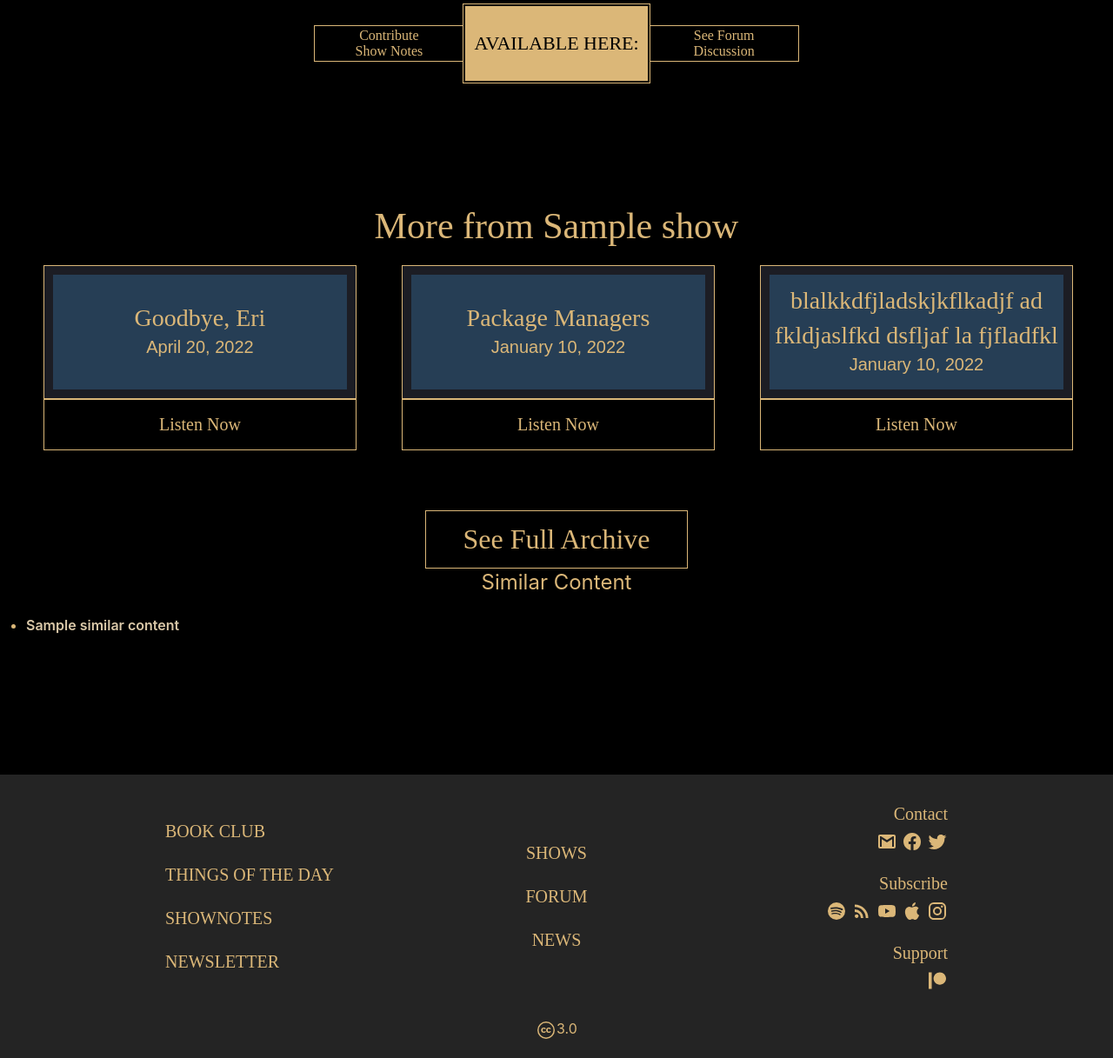
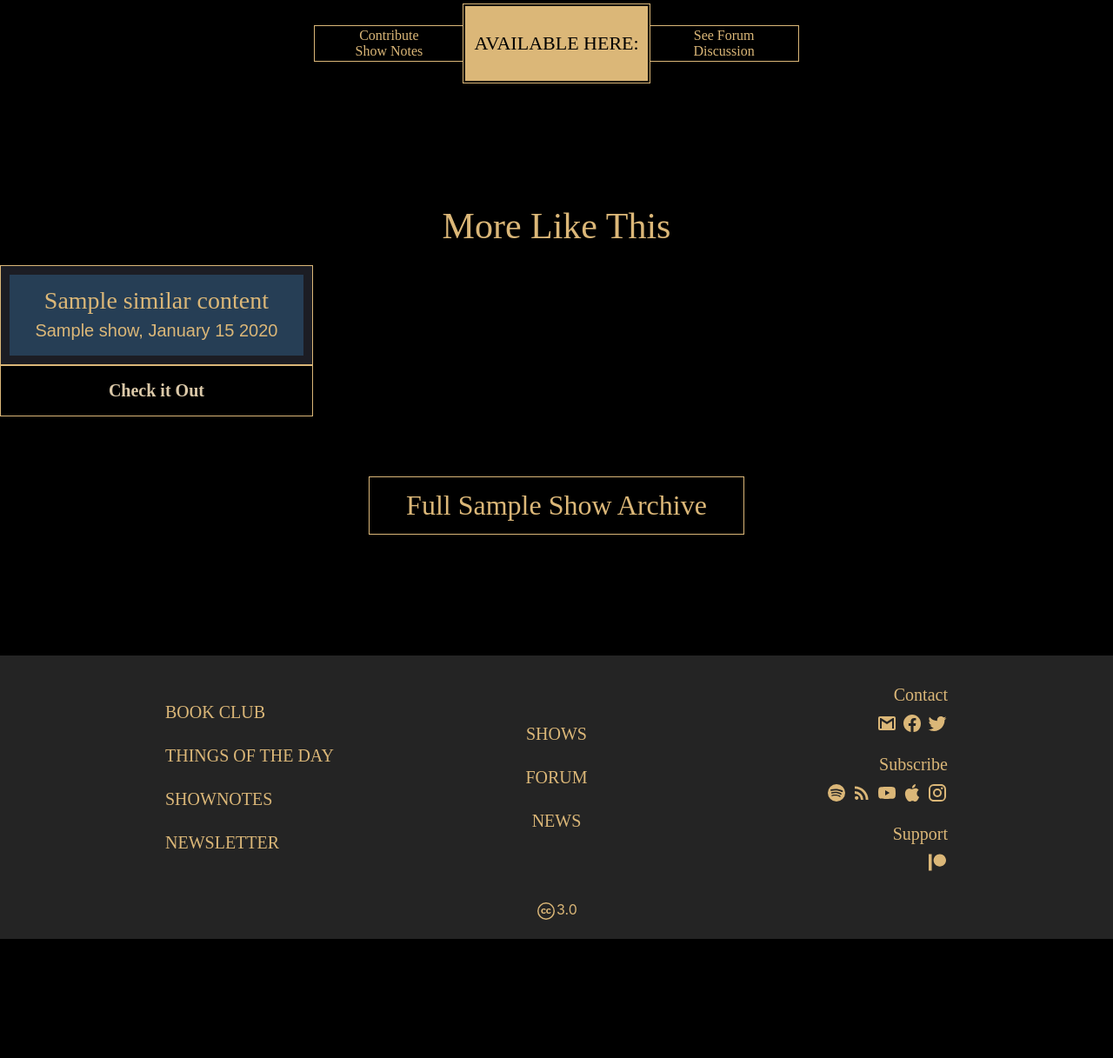
Before and after one commit to Apreche/frontrowcrew, a Django app: template shows/templates/shows/content_detail.html in a window 1280 px wide. Shown: the part 918-2135 px from the top of the page at 87% size. After the commit the page ends 1998 px from the top, so only its background shows below. Run offline with Django 3.2, Linux system fonts and the light colour scheme; tables that the repository leaves empty hold one stand-in row (values such as "Sample post"); the template is opened without the code that fills it: values that come from a table or form of the project are taken from there, most other values are stand-ins (such as "Sample title", 1, 10 or a date in 2020); grey boxes marked "Sample" are stand-in pictures; parts of the project's set-up code (start-up, migrations or seed data) failed here and were passed over.

Commit message:
Similar content section now dynamically populated and style. Button for full archive now includes show name.

```diff
--- a/shows/templates/shows/content_detail.html
+++ b/shows/templates/shows/content_detail.html
@@ -61,54 +61,34 @@
     </div>
     <button class="uk-button btn-primary primary-right">See Forum Discussion</button>
 </div>
-<div class="uk-section more-from-section">
-    <h1>More from {{ content.show.title }}</h1>
-    <div class="uk-container uk-child-width-1-3 more-from-container" uk-grid uk-height-match="target: .card-wrapper">
-        <div class="uk-card more-from-card">
-            <div class="uk-card-body">
-                <div class="card-wrapper">
-                    <h4>Goodbye, Eri</h4>
-                    <h5>April 20, 2022</h5>
+{% if similar_content %}
+<div class="uk-section">
+    <h1>More Like This</h1>
+    <ul class="uk-container uk-child-width-1-3 similar-content-container" uk-grid uk-height-match="target: .card-wrapper">
+    {% for similar_content in similar_content|slice:"3"%}
+        <li>
+            <div class="uk-card similar-content-card">
+                <div class="uk-card-body">
+                    <div class="card-wrapper">
+                        <div class="similar-title-wrapper">
+                            <h4>{{ similar_content.title }}</h4>
+                        </div>
+                        <h5>{{ similar_content.show.title }}, {{ similar_content.creation_time|date:"F j Y" }}</h5>
+                    </div>
+                </div>
+                <div class="uk-card-footer">
+                    <button class="uk-button btn-primary">
+                        <a class="a-btn a-btn-similar" href="{% url "content-detail" similar_content.show.slug similar_content.catalog_number similar_content.slug %}">Check it Out</a>
+                    </button>
                 </div>
             </div>
-            <div class="uk-card-footer">
-                <button class="uk-button btn-primary">Listen Now</button>
-            </div>
-        </div>
-        <div class="uk-card more-from-card">
-            <div class="uk-card-body">
-                <div class="card-wrapper">
-                    <h4>Package Managers</h4>
-                    <h5>January 10, 2022</h5>
-                </div>
-            </div>
-            <div class="uk-card-footer">
-                <button class="uk-button btn-primary">Listen Now</button>
-            </div>
-        </div>
-        <div class="uk-card more-from-card">
-            <div class="uk-card-body">
-                <div class="card-wrapper">
-                    <h4>blalkkdfjladskjkflkadjf ad fkldjaslfkd dsfljaf la fjfladfkl </h4>
-                    <h5>January 10, 2022</h5>
-                </div>
-            </div>
-            <div class="uk-card-footer">
-                <button class="uk-button btn-primary">Listen Now</button>
-            </div>
-        </div>
-    </div>
+        </li>
+    {% endfor %}
+    </ul>
+{% endif %}
 </div>
     <button class="uk-button btn-primary btn-content-archive">
-    <a class = "a-button" href="{% url "show-detail" content.show.slug %}"><h2>See Full Archive</h2></a>
+        <a class = "a-btn" href="{% url "show-detail" content.show.slug %}"><h2>Full {{ content.show.title }} Archive</h2></a>
     </button>
-{% if similar_content %}
-<h3>Similar Content</h3>
-<ul>
-{% for similar_content in similar_content %}
-    <li><a href="{% url "content-detail" similar_content.show.slug similar_content.catalog_number similar_content.slug %}">{{ similar_content.title }}</a></li>
-{% endfor %}
-</ul>
-{% endif %}
 
 {% endblock content %}
--- a/static/css/main.scss
+++ b/static/css/main.scss
@@ -55,10 +55,12 @@ a{
         color: c.$light-gold;
         text-decoration: underline;
     }
-    &.a-button{
+    &.a-btn{
         font-weight: unset;
+        color: c.$gold;
         &:hover{
             text-decoration: none;
+            color: c.$black;
         }
     }
 }
```
Also changed, not shown: static/css/content_details.scss (+23 -11 lines).
